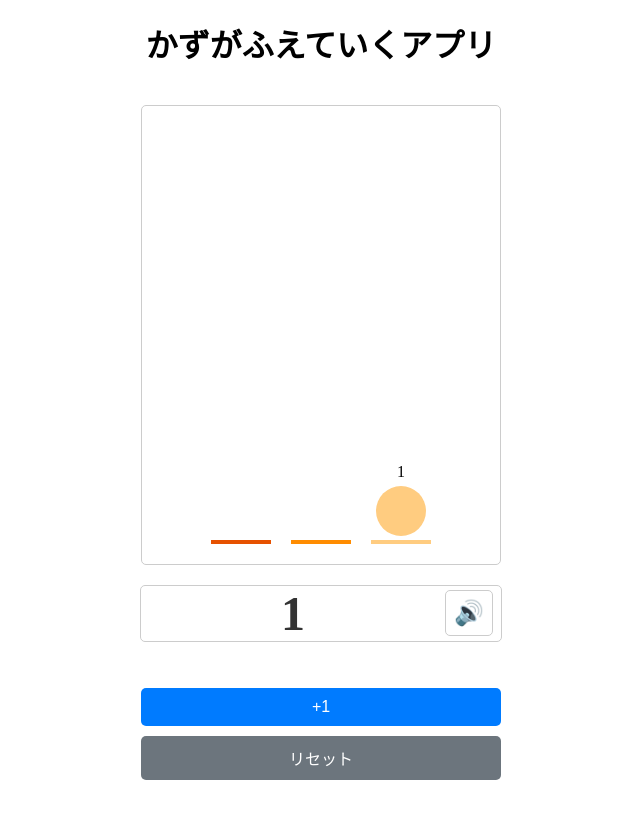
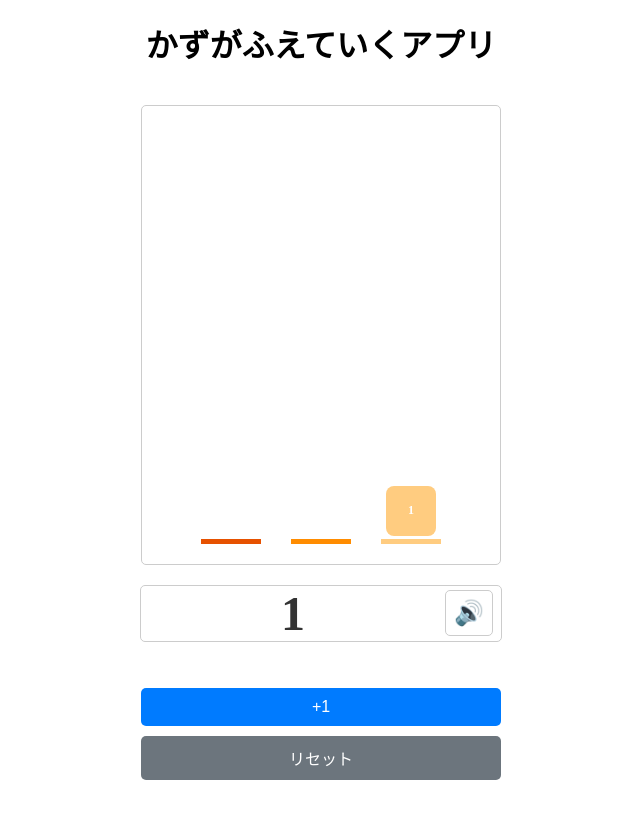
Before and after one commit to YUHI-YONEMARU/number-learning-app, a Next.js app: page / in a window 1280 px wide. Both pictures are taken after a click on the button "+1". Shown: the whole page, without its empty margins (319-959 px from the left). Built offline with nearby package versions, Linux system fonts and the light colour scheme.

Commit message:
update design

```diff
--- a/components/VisualCircles.tsx
+++ b/components/VisualCircles.tsx
@@ -69,13 +69,14 @@
         <AnimatePresence key={`one-wrapper-${i}`}>
           <motion.div
             key={`one-${i}`}
-            className={styles.circle}
+            className={styles.oneGroup}
             initial={{ opacity: 0, y: -20 }} // 上部からフェードイン
             animate={{ opacity: 1, y: 0 }}
             exit={{ opacity: 0, transition: { duration: 0.3 } }} // フェードアウトのみ
             transition={{ duration: 0.3 }}
-          />
+          >
             <div className={styles.circleOne}>1</div>
+          </motion.div>
         </AnimatePresence>
       );
     }
--- a/styles/VisualCircles.module.css
+++ b/styles/VisualCircles.module.css
@@ -6,7 +6,7 @@
 .columnsContainer {
   display: flex;
   justify-content: center;
-  gap: 20px; /* 列間の間隔 */
+  gap: 30px; /* 列間の間隔 */
 }
 
 .column {
@@ -31,11 +31,20 @@
   width: 100%;
 }
 
-.circle {
+.oneGroup {
+  display: flex;
+  align-items: center;
+  justify-content: center;
   width: 50px;
   height: 50px;
   background-color: #ffcc80; /* 薄いオレンジ */
-  border-radius: 50%;
+  border-radius: 8px;
+}
+
+.circleOne {
+  font-size: 12px;
+  color: white;
+  font-weight: bold;
 }
 
 .tenGroup {
@@ -75,8 +84,8 @@
   bottom: 0;
   left: 50%;
   transform: translateX(-50%);
-  width: 60px; /* ユーザー指定：統一 */
-  height: 4px; /* 横棒の高さ */
+  width: 70px; /* ユーザー指定：統一 */
+  height: 5px; /* 横棒の高さ */
   background-color: #e65100; /* 濃いオレンジ */
 }
 
@@ -85,8 +94,8 @@
   bottom: 0;
   left: 50%;
   transform: translateX(-50%);
-  width: 60px; /* ユーザー指定：統一 */
-  height: 4px; /* 横棒の高さ */
+  width: 70px; /* ユーザー指定：統一 */
+  height: 5px; /* 横棒の高さ */
   background-color: #ff8c00; /* 中間のオレンジ */
 }
 
@@ -95,18 +104,18 @@
   bottom: 0;
   left: 50%;
   transform: translateX(-50%);
-  width: 60px; /* ユーザー指定：統一 */
-  height: 4px; /* 横棒の高さ */
+  width: 70px; /* ユーザー指定：統一 */
+  height: 5px; /* 横棒の高さ */
   background-color: #ffcc80; /* 薄いオレンジ */
 }
 
 @media (max-width: 480px) {
   .column {
     min-width: 50px;
-    height: calc(100vh - 400px); /* スマホで少し小さめ */
+    height: calc(100vh - 440px); /* スマホで少し小さめ */
   }
 
-  .circle {
+  .oneGroup {
     width: 40px; /* スマホで少し小さめ */
     height: 40px;
   }
@@ -119,6 +128,10 @@
   .hundredGroup {
     width: 40px;
     height: 40px;
+  }
+
+  .circleOne {
+    font-size: 10px;
   }
 
   .circleTen {
```
